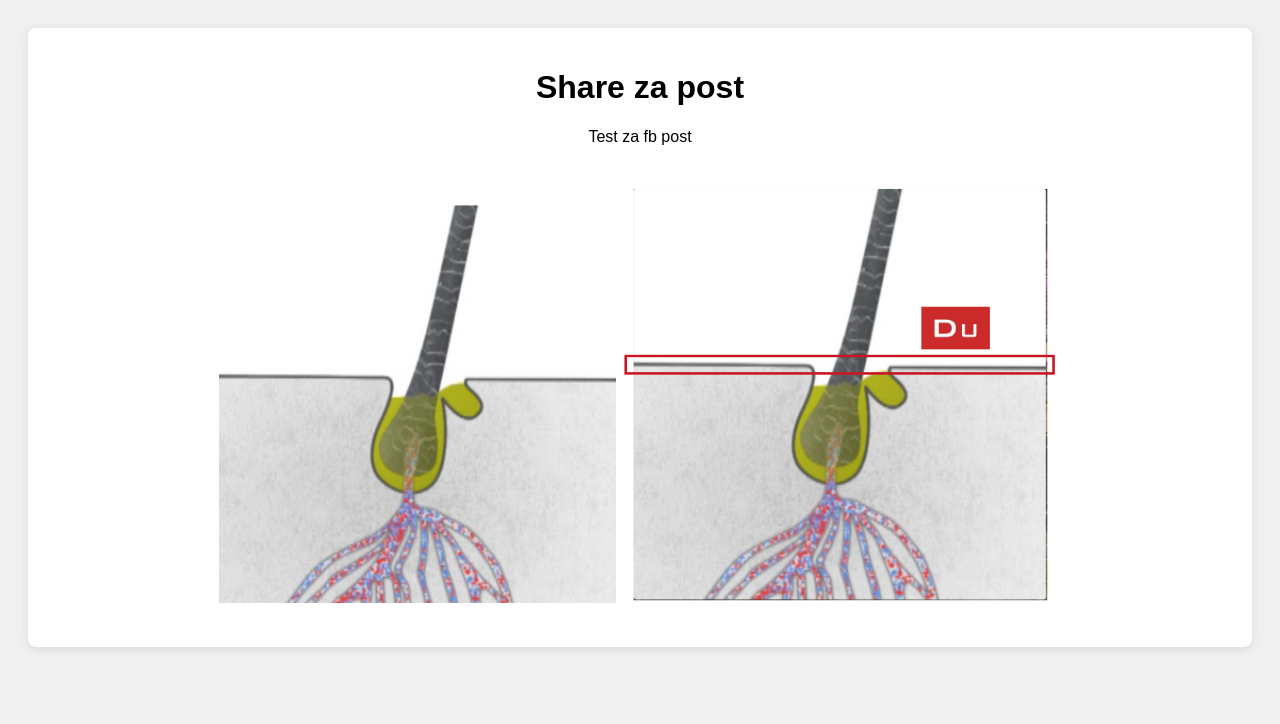
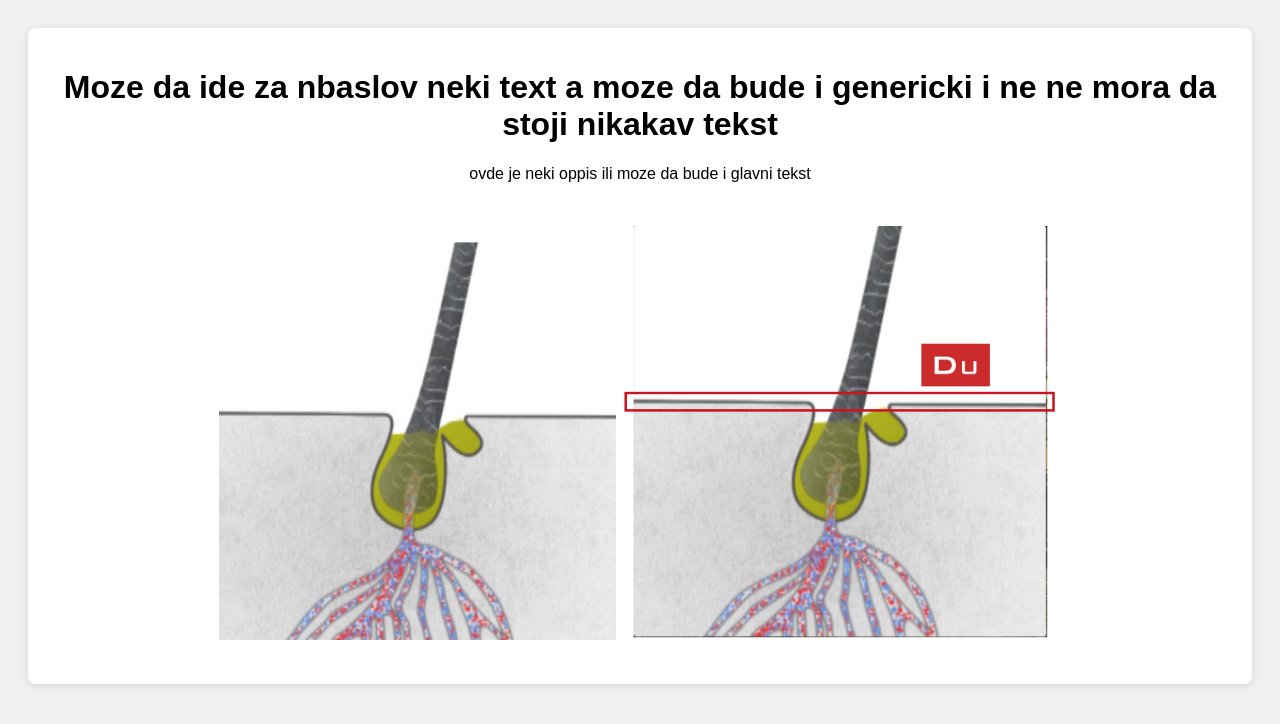
Before and after one commit to FilipPaunovic/WebTest, a plain HTML site: page index.html in a window 1280 px wide. Drawn offline with Linux system fonts and the light colour scheme.

Commit message:
Update index.html

```diff
--- a/index.html
+++ b/index.html
@@ -12,8 +12,8 @@
 </head>
 <body>
     <div class="box">
-        <h1>Share za post</h1>
-        <p>Test za fb post </p>
+        <h1>Moze da ide za nbaslov neki text a  moze da bude i genericki i ne ne mora da stoji nikakav tekst</h1>
+        <p>ovde je neki oppis  ili moze da bude i glavni tekst </p>
         <img src="slika1.png" alt="test sl 1">
         <img src="slika2.png" alt="test sl 2">
     </div>
```
